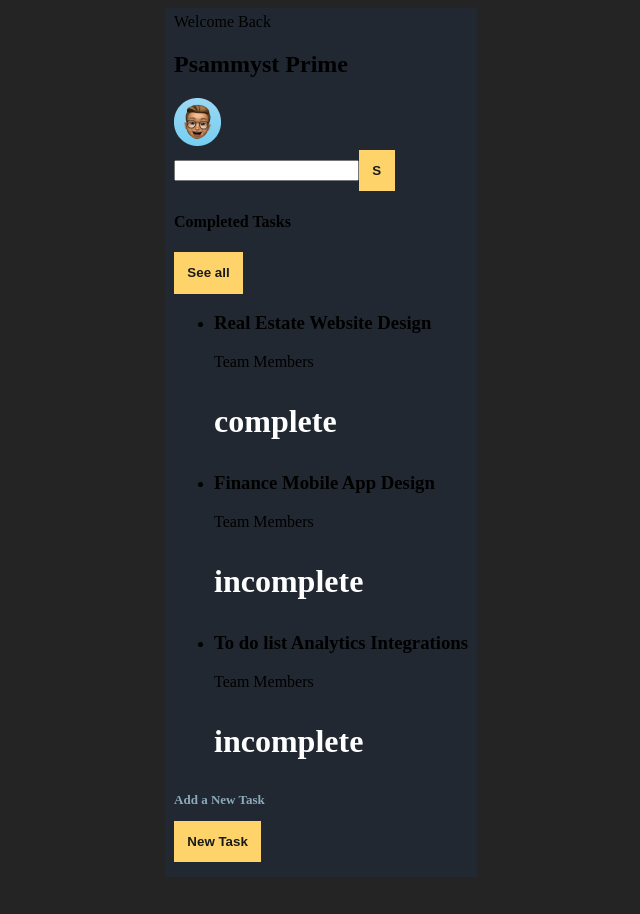
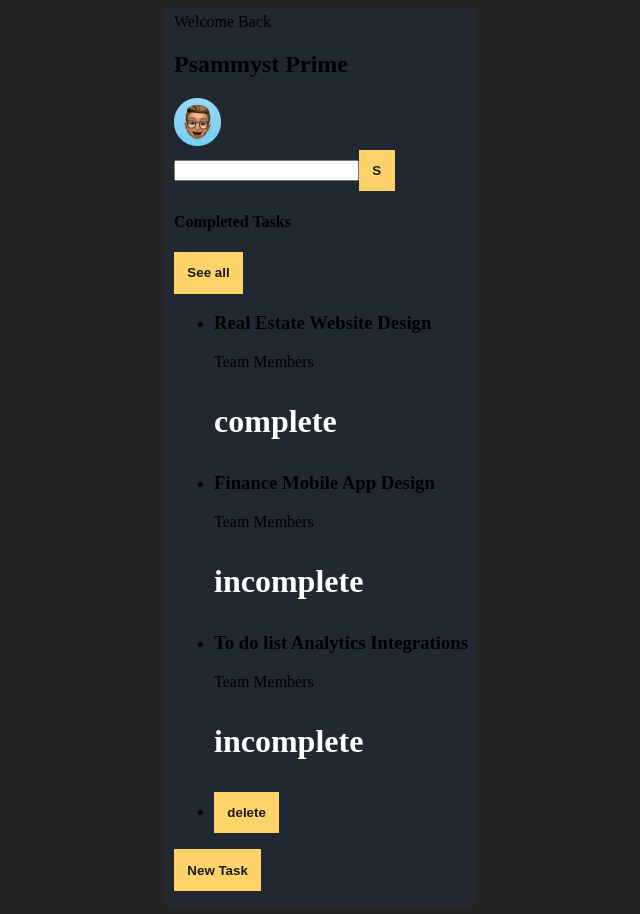
Before and after one commit to PsammystPrime/To-do-list, a React (Vite) app in the folder react/: page /homepage in a window 1280 px wide. Shown: the whole page, without its empty margins (319-959 px from the left). Before the commit the page ends 885 px from the top, so only its background shows below. Built offline with nearby package versions, Linux system fonts and the light colour scheme.

Commit message:
Add layout for adding and deleting items

```diff
--- a/react/src/home.jsx
+++ b/react/src/home.jsx
@@ -2,8 +2,7 @@ import { Link } from "react-router-dom";
 import profile from "/profile1.png";
 import { useState } from "react";
 
-export default function Home() {
-  // const newArr = ...taskArray
+export default function Home({ taskArray, setTaskArray }) {
   // create tasks objects
   function Task(key, title, status) {
     (this.title = title), (this.status = status), (this.key = key);
@@ -22,6 +21,11 @@ export default function Home() {
       <p className="status">{task.status}</p>
     </li>
   ));
+
+  function DeleteTask(index) {
+    const removedTasks = taskArray.filter((element, i) => i !== index);
+    setTaskArray(removedTasks);
+  }
 
   // display the output
   return (
@@ -59,34 +63,24 @@ export default function Home() {
         ) : (
           <ul>
             {taskArray.map((item, index) => (
-              <li key={index}>{item.taskName}</li>
+              <li key={index}>
+                <h1>{item.taskName}</h1>
+                <button onClick={() => DeleteTask(index)}>delete</button>
+              </li>
             ))}
           </ul>
         )}
       </div>
 
       <Link to="/new">
-        <button onClick={NewTask}>New Task</button>
+        <button>New Task</button>
       </Link>
     </main>
   );
 }
 
-//create an array to store the task objects
-const taskArray = [];
-
-// //displays the tasks added
-// function handleDisplayTask(taskArray) {
-//   console.log(taskArray);
-//   const addedTask = taskArray.map((item, index) => {
-//     <li key={index}>{item.taskname}</li>;
-//   });
-
-//   // return (<ul>{addedTask}</ul>), console.log(taskArray);
-// }
-
 //create form for user input
-export function NewTask() {
+export function NewTask({ taskArray, setTaskArray }) {
   function addTask(e) {
     // Prevent the browser from reloading the page
     e.preventDefault();
@@ -106,13 +100,12 @@ export function NewTask() {
     console.log(taskObject);
 
     //push the task object to the task array for storage
-    taskArray.push(taskObject);
-    console.log(taskArray);
+    setTaskArray([...taskArray, taskObject]);
   }
   //Gives a notification for a successfull task addition
-  const [confirm, setConfirmation] = useState("");
+  // const [confirm, setConfirmation] = useState("");
   function confirmTask() {
-    return setConfirmation("task added");
+    // return setConfirmation("task added");
   }
   return (
     <dialog>
@@ -131,7 +124,7 @@ export function NewTask() {
         <Link to="/homepage">
           <button type="reset">Cancel</button>
         </Link>
-        <span>{confirm}</span>
+        <span>{"confirm"}</span>
       </form>
     </dialog>
   );
--- a/react/src/main.jsx
+++ b/react/src/main.jsx
@@ -1,4 +1,4 @@
-import React from "react";
+import React, { useState } from "react";
 import ReactDOM from "react-dom/client";
 import App from "./App.jsx";
 import "./index.css";
@@ -6,16 +6,27 @@ import Login, { Signup } from "./login.jsx";
 import { createBrowserRouter, RouterProvider } from "react-router-dom";
 import Home, { NewTask } from "./home.jsx";
 
-const route = createBrowserRouter([
-  { path: "/", element: <App /> },
-  { path: "login", element: <Login /> },
-  { path: "signup", element: <Signup /> },
-  { path: "homepage", element: <Home /> },
-  { path: "new", element: <NewTask /> },
-]);
+function AppRouter() {
+  const [taskArray, setTaskArray] = useState(["sam"]);
 
+  const route = createBrowserRouter([
+    { path: "/", element: <App /> },
+    { path: "login", element: <Login /> },
+    { path: "signup", element: <Signup /> },
+    {
+      path: "homepage",
+      element: <Home taskArray={taskArray} setTaskArray={setTaskArray} />,
+    }, // Pass taskArray and setTaskArray to Home
+    {
+      path: "new",
+      element: <NewTask taskArray={taskArray} setTaskArray={setTaskArray} />,
+    },
+  ]);
+
+  return <RouterProvider router={route} />;
+}
 ReactDOM.createRoot(document.getElementById("root")).render(
   <React.StrictMode>
-    <RouterProvider router={route} />
+    <AppRouter />
   </React.StrictMode>
 );
```
